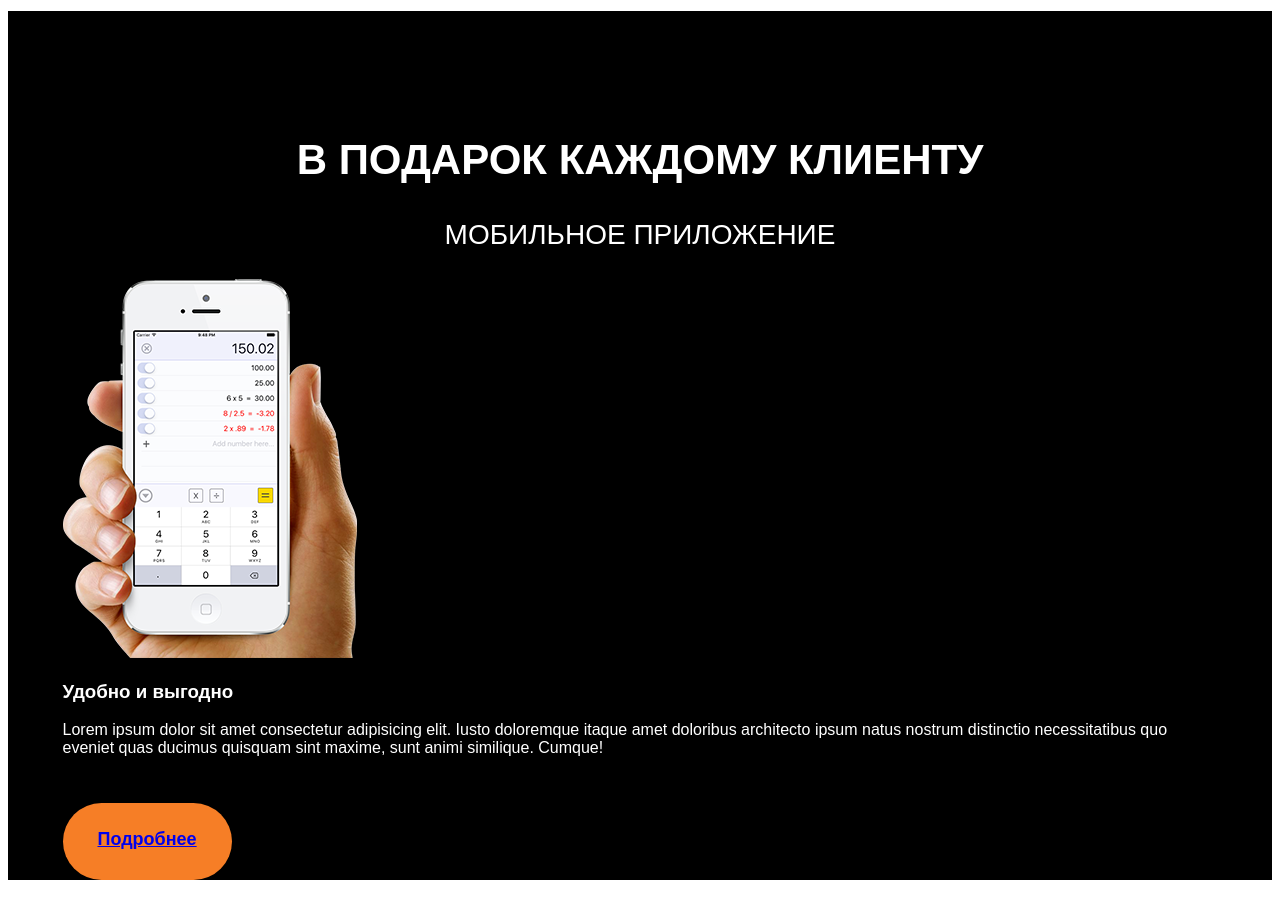
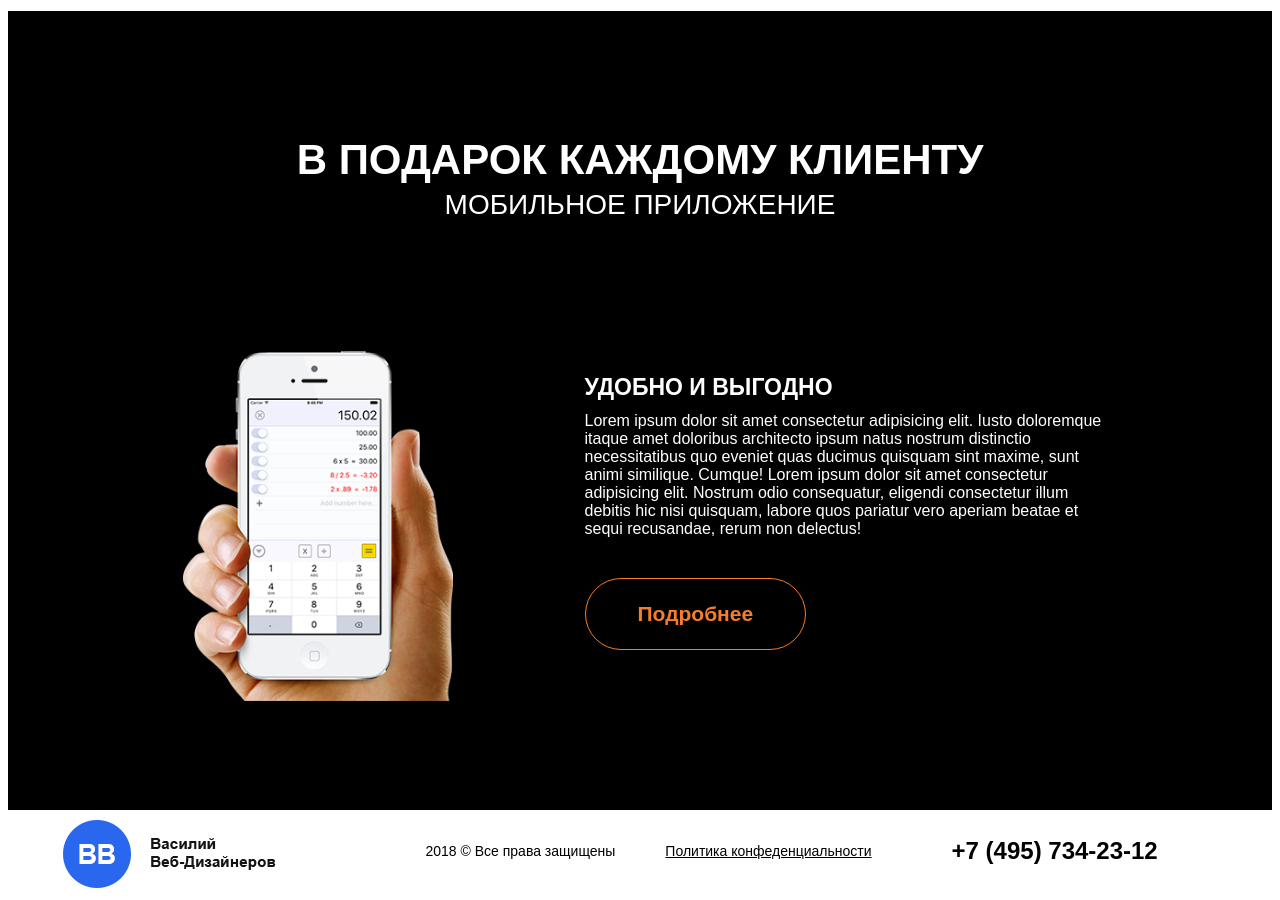
Before and after one commit to oldenkilad/-, a plain HTML site: page index.html in a window 1280 px wide. Shown: the part 1380-2280 px from the top of the page. Drawn offline with Linux system fonts and the light colour scheme.

Commit message:
add_footer_final

```diff
--- a/css/style.css
+++ b/css/style.css
@@ -119,6 +119,11 @@ body {
     width: 100%;
     /* height: auto; */
 }
+
+.present {
+    display: flex;
+}
+
 .client {
     color: white;
     text-align: center;
@@ -129,33 +134,92 @@ body {
 .client h1 {
     font-size: 42px;
     font-weight: 900;
-
+    margin-bottom: 25px;
 }
 
 .client h3 {
     font-size: 28px;
     font-weight: 100;
+    margin-bottom: 130px;
+    margin-top: -20px;
+}
+
+.app {
+    margin-left: 120px;
+    margin-bottom: 105px;
+    /* width: 270px;
+    height: 350px;  */
 }
 
 .more {
     text-align: left;
     color: white;
+    width: 521px;
+    height: 295px;
+    margin-left: 132px;
+}
+
+.more h3 {
+    font-size: 23px;
+    font-weight: 900;
+    text-transform: uppercase;
+    margin-bottom: -5px;
+}
+
+.more p {
+    font-size: 16px;
+    font-weight: 100;
+    margin-bottom: 10px;
 }
 
 .moreButton {
-    background: #f67e26 none repeat scroll 0% 0%;
-    font-size: 18px;
+    font-size: 21px;
     font-weight: 900;
-    color: white;
-    border-radius: 50px 50px;
-    padding: 26px 35px 30px 35px;
+    padding: 23px 52px;
+    border: 1px solid #f67e26;
+    background: transparent none repeat scroll 0% 0%;
+    border-radius: 60px 60px;
     margin-top: 30px;
+    display: inline-block;
+}
+
+.moreButton a {
     text-decoration: none;
-    display: inline-block;
+    color: #f67e26;
 }
 
 /*end of thirdsection */
 
 /* footer */
 
+footer {
+    display: flex;
+}
+
+.logoFoo {
+    padding-top: 10px;
+    margin-right: 150px;
+}
+
+.qwerty {
+    display: flex;
+    align-items: center;
+}
+
+.qwerty p {
+    font-size: 14px;
+}
+
+.qwerty h5 {
+    font-weight: 100;
+    text-decoration: underline;
+    font-size: 14px;
+    margin-left: 50px;
+}
+
+.qwerty h3 {
+    font-size: 24px;
+    margin-left: 80px;
+}
+
 /* endoffooter */
--- a/index.html
+++ b/index.html
@@ -63,20 +63,23 @@
 
     <section class="thirdSection">
         <div class="container">
+            <div class="client">
+                <h1>В подарок каждому клиенту</h1>
+                <h3>Мобильное приложение</h3>
+            </div>
             <div class="present">
-                <div class="client">
-                    <h1>В подарок каждому клиенту</h1>
-                    <h3>Мобильное приложение</h3>
-                </div>
                 <div class="app">
-                    <img src="./images/app.png" alt="">
+                    <img src="./images/app.png" alt="" width="270px" height="350px">
                 </div>
                 <div class="more">
                     <h3>Удобно и выгодно</h3>
                     <p>Lorem ipsum dolor sit amet consectetur adipisicing elit.
                         Iusto doloremque itaque amet doloribus architecto ipsum natus
                         nostrum distinctio necessitatibus quo eveniet quas ducimus quisquam
-                        sint maxime, sunt animi similique. Cumque!</p>
+                        sint maxime, sunt animi similique. Cumque! Lorem ipsum dolor sit amet
+                        consectetur adipisicing elit. Nostrum odio consequatur, eligendi consectetur
+                        illum debitis hic nisi quisquam, labore quos pariatur vero aperiam beatae et
+                        sequi recusandae, rerum non delectus!</p>
                     <div class="moreButton">
                         <a href="#">Подробнее</a>
                     </div>
@@ -85,6 +88,22 @@
         </div>
     </section>
 
+    <section class="finalSection">
+        <div class="container">
+            <footer>
+                <div class="logoFoo">
+                    <img src="./images/logo-footer.png" alt="logo-footer">
+                </div>
+                <div class="qwerty">
+                    <p>2018 © Все права защищены</p>
+                    <h5>Политика конфеденциальности</h5>
+                    <h3>+7 (495) 734-23-12</h3>
+                </div>
+            </footer>
+        </div>
+    </section>
+
+
 </body>
 
 </html>
```
